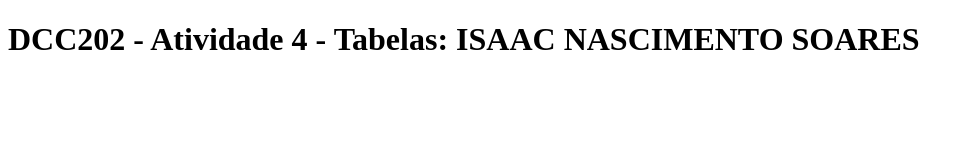
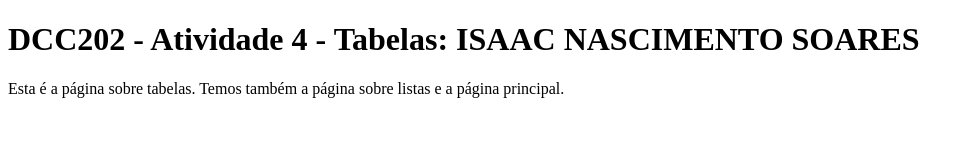
Before and after one commit to ufjf-dcc202/ufjf-dcc202-2023-3-a-atv4-IsaacNSoares, a website: page tabelas.html in a window 1280 px wide. Shown: the whole page, without its empty margins (0-974 px from the left). Drawn offline with Linux system fonts and the light colour scheme.

Commit message:
adiciona um parágrafo com dois links

```diff
--- a/tabelas.html
+++ b/tabelas.html
@@ -8,6 +8,7 @@
 <body>
   <main>
     <h1>DCC202 - Atividade 4 - Tabelas: ISAAC NASCIMENTO SOARES</h1>
+    <p>Esta é a página sobre tabelas. Temos também a página sobre <a>listas</a> e a página <a>principal</a>.</p>
   </main>
 </body>
 </html>
```
